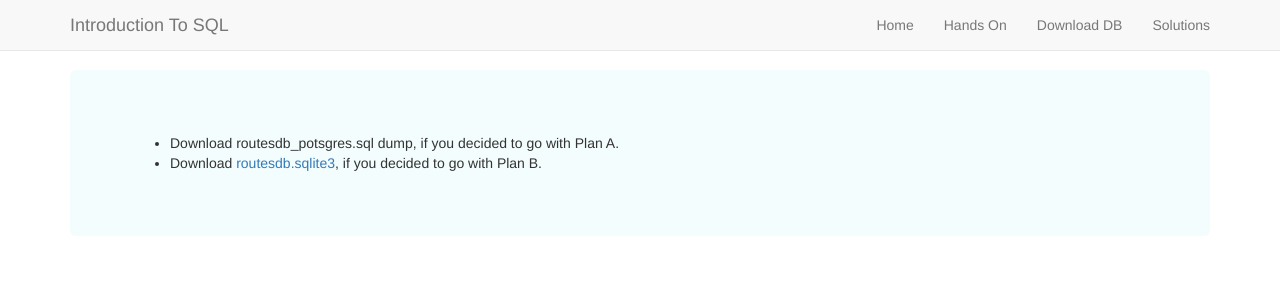
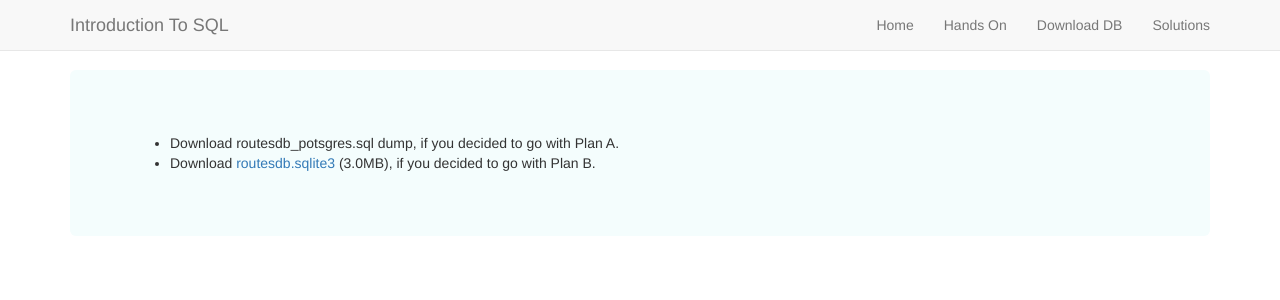
Before and after one commit to psfotis/sqlseminar, a Jekyll site: the page built from docs/createdb/index.md, in a window 1280 px wide. Shown: the top 300 px of the page. Built offline with Jekyll 4.4.1, drawn with Linux system fonts in a browser that asks for light colours; nearby versions of some CDN libraries.

Commit message:
Update index.md

```diff
--- a/docs/createdb/index.md
+++ b/docs/createdb/index.md
@@ -7,7 +7,7 @@ comments: false
 <p style="font-size: 11pt; text-align: justify">
 <ul>
 <li>Download routesdb_potsgres.sql dump, if you decided to go with Plan A.</li>
-<li>Download <a href="/sqlseminar/assets/routesdb.sqlite3">routesdb.sqlite3</a>, if you decided to go with Plan B.</li>
+<li>Download <a href="/sqlseminar/assets/routesdb.sqlite3">routesdb.sqlite3</a> (3.0MB), if you decided to go with Plan B.</li>
 </ul>
 </p>
 </div>
```
